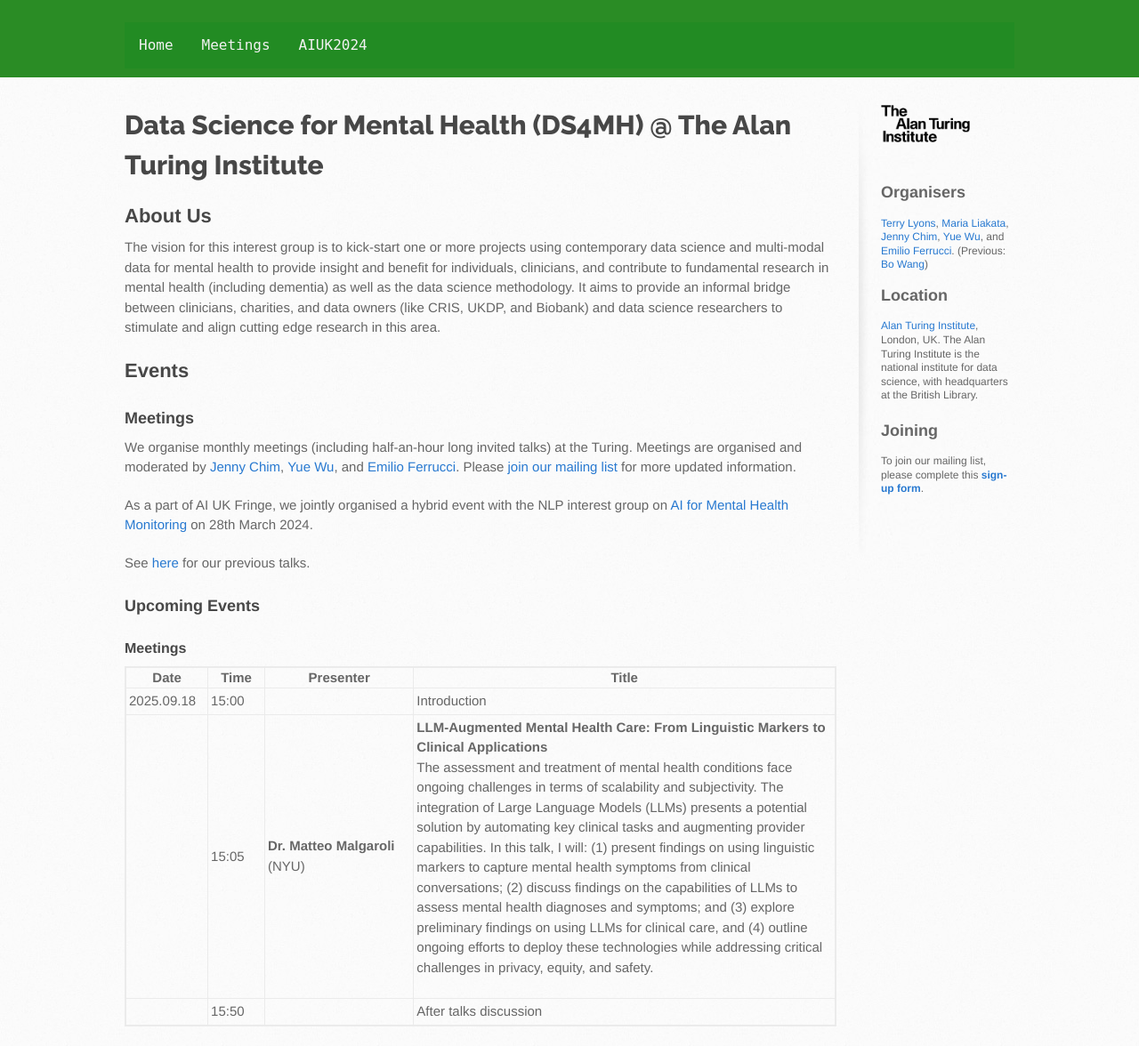
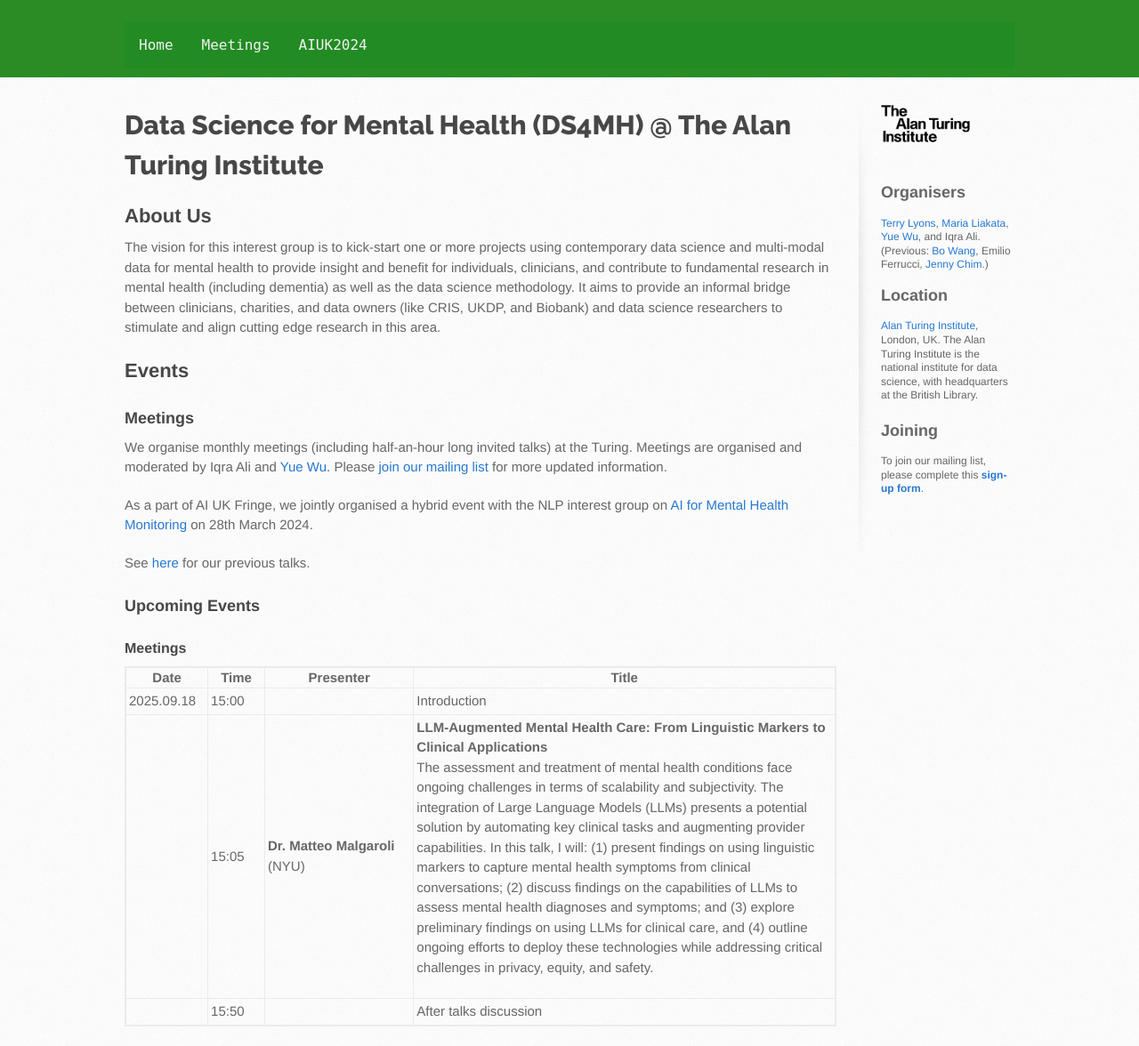
Before and after one commit to turing-ds4mh/turing-ds4mh.github.io, a Jekyll site: the page built from index.md, in a window 1280 px wide. Shown: the whole page at 89% size. Built offline with Jekyll 4.4.1, drawn with Linux system fonts in a browser that asks for light colours.

Commit message:
Update organizers

```diff
--- a/_layouts/index.html
+++ b/_layouts/index.html
@@ -106,10 +106,10 @@
 
         <h2> Organisers </h2>
         <a href="https://www.maths.ox.ac.uk/people/terry.lyons">Terry Lyons</a>, <a
-          href="https://www2.warwick.ac.uk/fac/sci/dcs/people/maria_liakata">Maria Liakata</a>, <a
-          href="https://j-chim.github.io/">Jenny Chim</a>, <a href="https://datasig.ac.uk/people/yue-wu">Yue Wu</a>, and
-        <a href="https://people.maths.ox.ac.uk/rossiferrucc/">Emilio Ferrucci</a>. (Previous: <a
-          href="https://twitter.com/bwang482">Bo Wang</a>)
+        href="https://www2.warwick.ac.uk/fac/sci/dcs/people/maria_liakata">Maria Liakata</a>, <a
+        href="https://datasig.ac.uk/people/yue-wu">Yue Wu</a>, and Iqra Ali. (Previous: <a
+        href="https://twitter.com/bwang482">Bo Wang</a>, Emilio Ferrucci, <a
+          href="https://j-chim.github.io/">Jenny Chim</a>.)
 
         <br>
 
--- a/index.md
+++ b/index.md
@@ -12,7 +12,7 @@
 
 ## Events
 ### Meetings
-We organise monthly meetings (including half-an-hour long invited talks) at the Turing. Meetings are organised and moderated by [Jenny Chim](https://j-chim.github.io/), [Yue Wu](https://datasig.ac.uk/people/yue-wu), and [Emilio Ferrucci](https://people.maths.ox.ac.uk/rossiferrucc/). Please [join our mailing list](https://forms.office.com/e/N0SaJbSnek) for more updated information.
+We organise monthly meetings (including half-an-hour long invited talks) at the Turing. Meetings are organised and moderated by Iqra Ali and [Yue Wu](https://datasig.ac.uk/people/yue-wu). Please [join our mailing list](https://forms.office.com/e/N0SaJbSnek) for more updated information.
 
 As a part of AI UK Fringe, we jointly organised a hybrid event with the NLP interest group on [AI for Mental Health Monitoring](/aiuk2024.html) on 28th March 2024.
 
```
Also changed, not shown: _layouts/default.html (+4 -4 lines), _layouts/meetings.html (+4 -4 lines), 3 other files.
